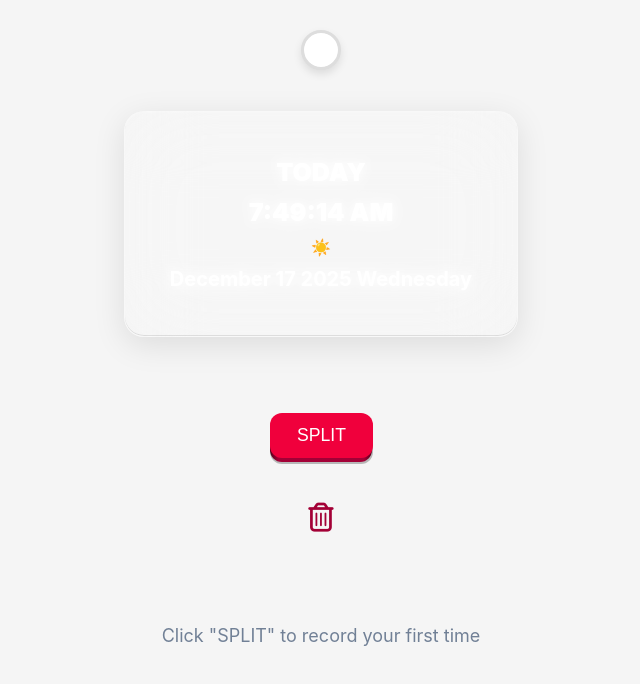
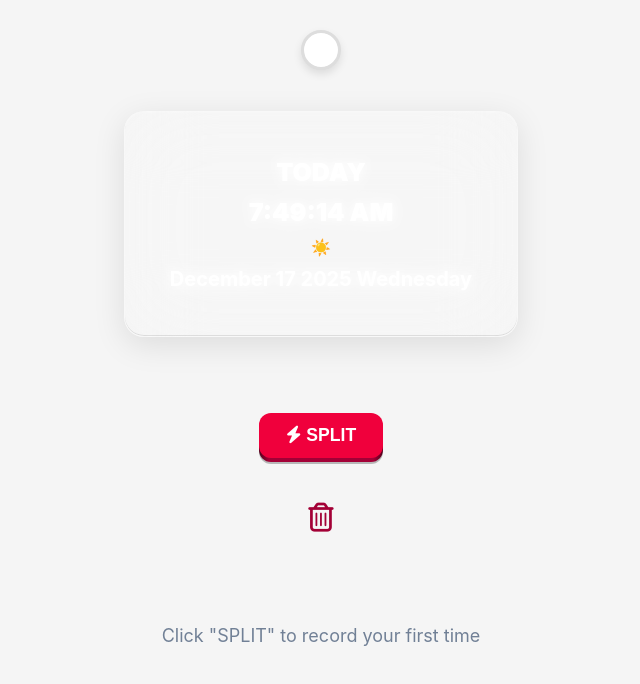
Before and after one commit to abk2191/time-splitter, a React (Vite) app: page / in a window 1280 px wide. Shown: the top 684 px of the page, without its empty margins (319-959 px from the left). Built offline with nearby package versions, Linux system fonts and the light colour scheme.

Commit message:
Added new features

```diff
--- a/src/App.jsx
+++ b/src/App.jsx
@@ -221,7 +221,9 @@
         <button onClick={getTime}>
           <span className="shadow"></span>
           <span className="edge"></span>
-          <span className="front text">SPLIT</span>
+          <span className="front text">
+            <i class="fa-solid fa-bolt"></i> SPLIT
+          </span>
         </button>
 
         <button className="delete-button" onClick={clearLocalStorage}>
--- a/src/index.css
+++ b/src/index.css
@@ -183,6 +183,7 @@
   padding: 12px 27px;
   border-radius: 12px;
   font-size: 1.1rem;
+  font-weight: bold;
   color: white;
   background: hsl(345deg 100% 47%);
   will-change: transform;
```
